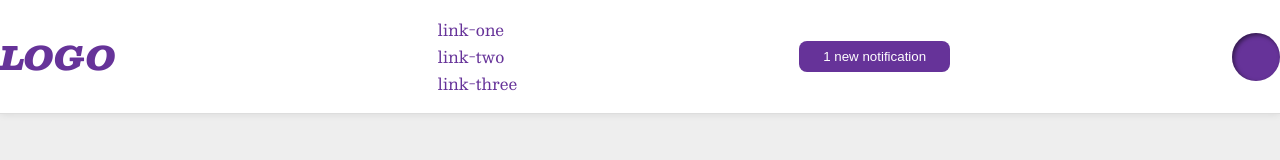
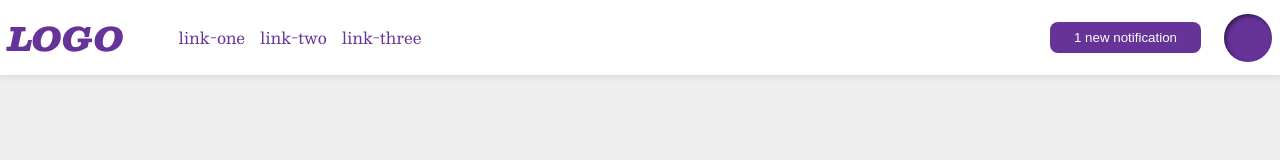
Before and after one commit to F-Mathebula/03-flex-header-2, a plain HTML site: page index.html in a window 1280 px wide. Drawn offline with nearby package versions, Linux system fonts and the light colour scheme.

Commit message:
add class and style
classes left and right were added in the html file
 to group header on the left and right and css was
 added in the style css file to match the given
results in the odin project exercise

```diff
--- a/index.html
+++ b/index.html
@@ -11,6 +11,7 @@
 
 <body>
     <div class="header">
+        <div class="container">
             <div class="logo">
                 LOGO
             </div>
@@ -19,9 +20,12 @@
                 <li><a href="https://google.com">link-two</a></li>
                 <li><a href="https://google.com">link-three</a></li>
             </ul>
+        </div>
+        <div class="prof">
             <button class="notifications">
                 1 new notification
             </button>
             <div class="profile-image"></div>
         </div>
+    </div>
 </body>
--- a/style.css
+++ b/style.css
@@ -15,6 +15,7 @@ body {
     display: flex;
     align-items: center;
     justify-content: space-between;
+    padding: 8px;
 }
 
 .profile-image {
@@ -38,6 +39,7 @@ button {
     background: rebeccapurple;
     color: white;
     padding: 8px 24px;
+    margin: 8px;
 }
 
 a {
@@ -48,4 +50,20 @@ a {
 
 ul {
     list-style-type: none;
+    display: flex;
+    gap: 15px;
+    padding: auto;
+    margin-right: auto;
 }
+
+.container {
+    display: flex;
+    align-items: center;
+    gap: 15px;
+}
+
+.prof {
+    display: flex;
+    align-items: center;
+    gap: 15px;
+}
```
Lines whose indentation alone changed are shown as unchanged.
